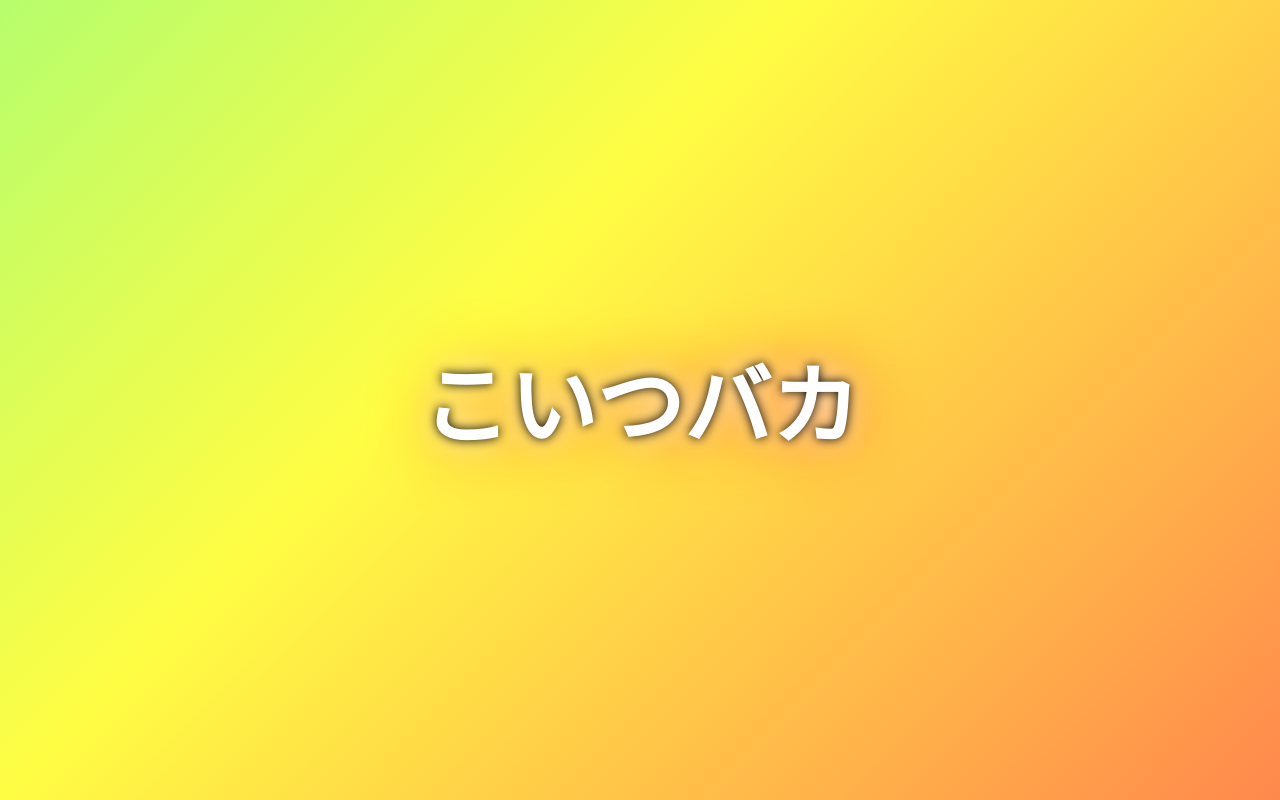
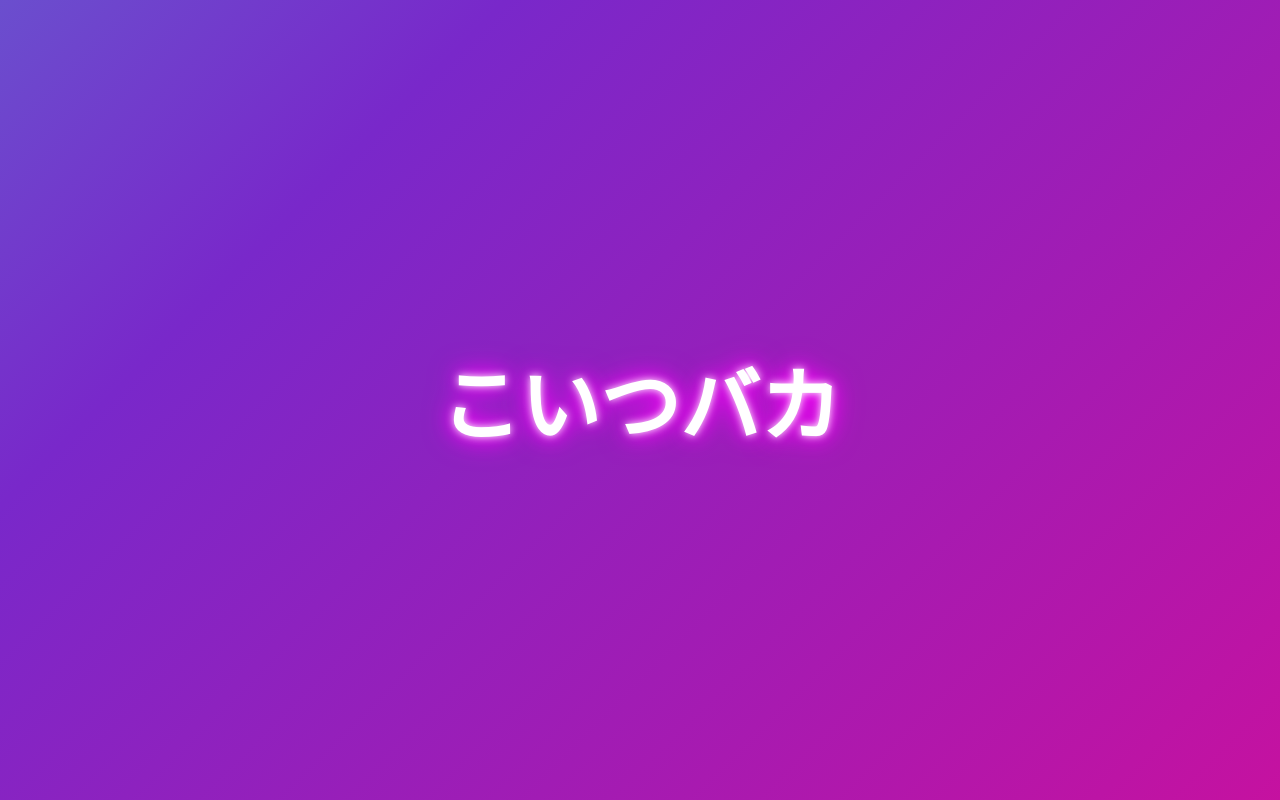
Before and after one commit to udagaaaa/HeIsBaka, a plain HTML site: page index.html in a window 1280 px wide. Drawn offline with Linux system fonts and the light colour scheme.

Commit message:
Update index.html

```diff
--- a/index.html
+++ b/index.html
@@ -5,24 +5,31 @@
   <meta name="viewport" content="width=device-width, initial-scale=1.0"/>
   <title>こいつバカ</title>
   <style>
-    body {
+    html, body {
       margin: 0;
       padding: 0;
-      background: linear-gradient(-45deg, #ff0057, #fffd44, #00ffd0, #ff6ec4);
+      height: 100%;
+      width: 100%;
+      font-family: 'Arial Black', sans-serif;
+      background: linear-gradient(-45deg, #ff0080, #7928ca, #2afadf, #00ff87);
       background-size: 400% 400%;
-      animation: gradient 15s ease infinite;
-      height: 100vh;
+      animation: gradient 10s ease infinite;
       display: flex;
+      justify-content: center;
       align-items: center;
-      justify-content: center;
-      font-family: 'Arial Black', sans-serif;
     }
 
     h1 {
-      font-size: 5rem;
-      color: white;
-      text-shadow: 0 0 10px black, 0 0 30px white, 0 0 60px red;
-      animation: pulse 1.5s infinite;
+      font-size: clamp(2.5rem, 8vw, 5rem);
+      color: #fff;
+      text-align: center;
+      padding: 0 1rem;
+      text-shadow:
+        0 0 5px #fff,
+        0 0 10px #fff,
+        0 0 20px #ff00ff,
+        0 0 30px #ff00ff;
+      animation: pulse 2s infinite ease-in-out;
     }
 
     @keyframes gradient {
@@ -32,9 +39,8 @@
     }
 
     @keyframes pulse {
-      0% { transform: scale(1); }
-      50% { transform: scale(1.1); }
-      100% { transform: scale(1); }
+      0%, 100% { text-shadow: 0 0 5px #fff, 0 0 10px #fff, 0 0 20px #ff00ff; }
+      50% { text-shadow: 0 0 8px #fff, 0 0 20px #ff00ff, 0 0 30px #ff00ff; }
     }
   </style>
 </head>
```
